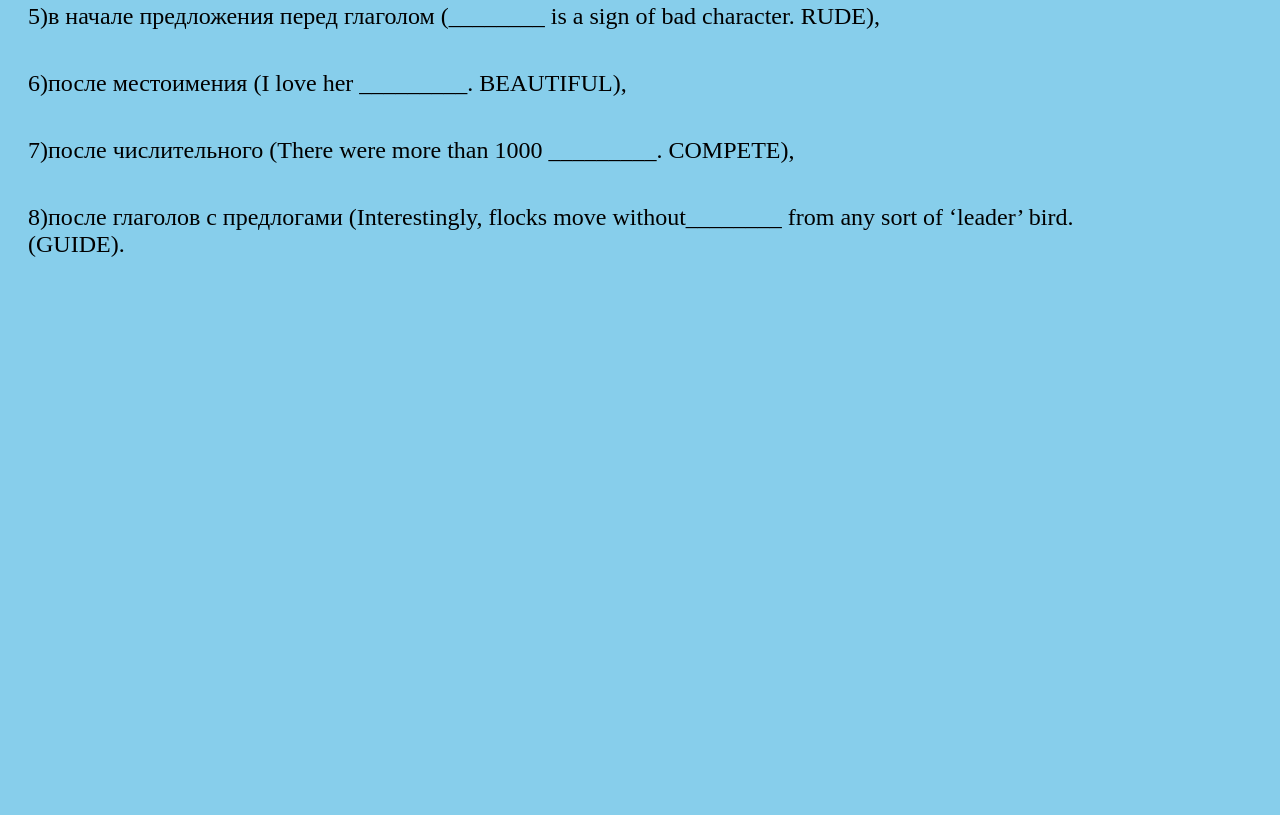
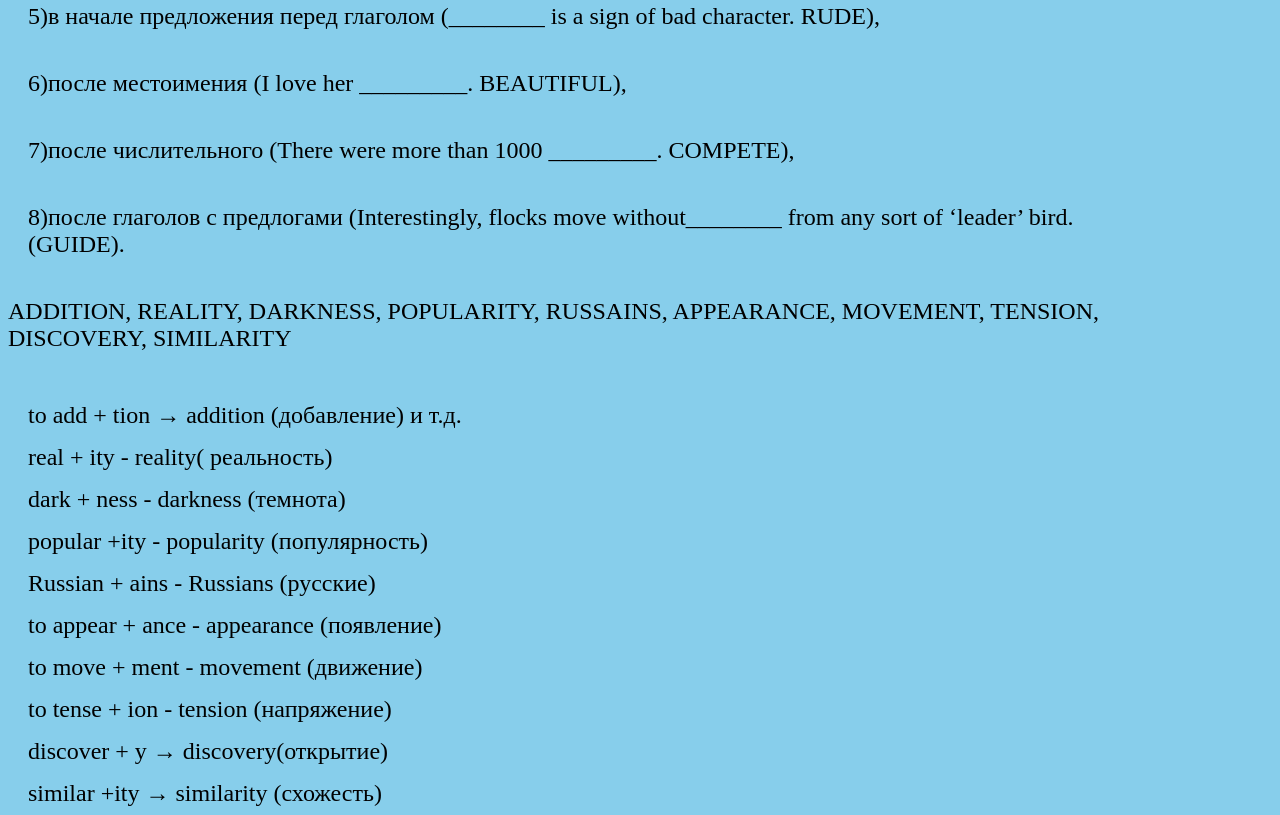
Before and after one commit to Ofin26/123, a plain HTML site: page teor.html in a window 1280 px wide. Shown: the part 1044-1859 px from the top of the page. Before the commit the page ends 1310 px from the top, so only its background shows below. Drawn offline with Linux system fonts and the light colour scheme.

Commit message:
teor.html

```diff
--- a/teor.html
+++ b/teor.html
@@ -80,7 +80,45 @@
                 </div>
             </div>
         </div>
+        <div class="teor_3">
+            <div class="slova">
+                Addition, reality, darkness, popularity, russains, appearance, movement, tension, discovery, similarity
+            </div>
+            <div class="primer">
+                <div class="primer_1">
+                    to add + tion → addition (добавление) и т.д.
+                </div>
+                <div class="primer_2">
+                    real + ity - reality( реальность)
+                </div>
+                <div class="primer_2">
+                    dark + ness - darkness (темнота)
+                </div>
+                <div class="primer_2">
+                    popular +ity - popularity (популярность)
+                </div>
+                <div class="primer_2">
+                    Russian + ains - Russians (русские)
+                </div>
+                <div class="primer_2">
+                    to appear + ance - appearance (появление)
+                </div>
+                <div class="primer_2">
+                    to move + ment - movement (движение)
+                </div>
+                <div class="primer_2">
+                    to tense + ion - tension (напряжение)
+                </div>
+                <div class="primer_2">
+                    discover + y → discovery(открытие)
+                </div>
+                <div class="primer_2">
+                    similar +ity → similarity (схожесть)
+                </div>
+            </div>
+        </div>
     </div>
+
     <button class="Button" onclick="window.location.href='sopostov.html'"> Следующие задание</button>
 </body>
 </html>
```
